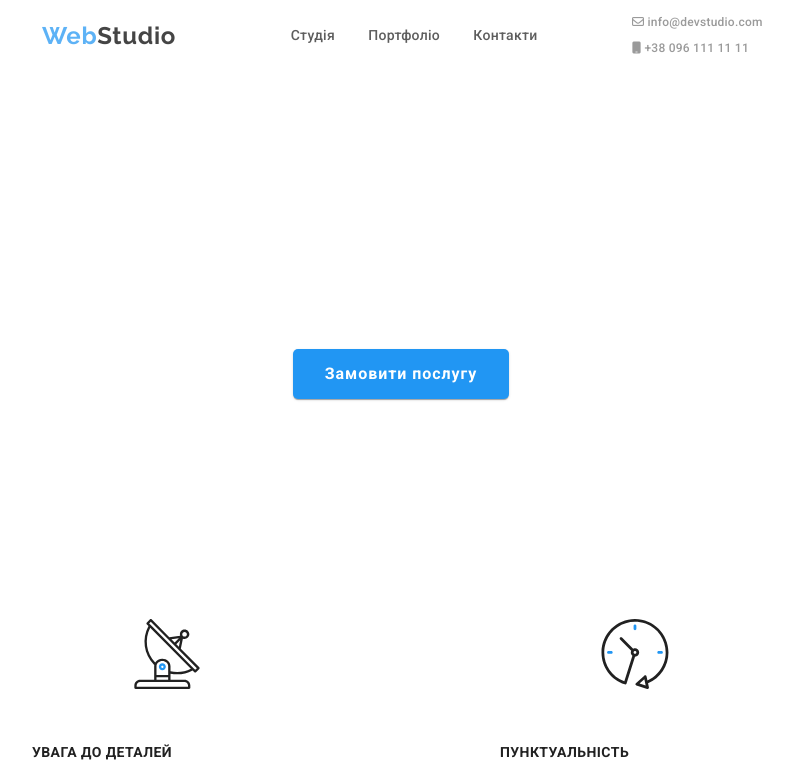
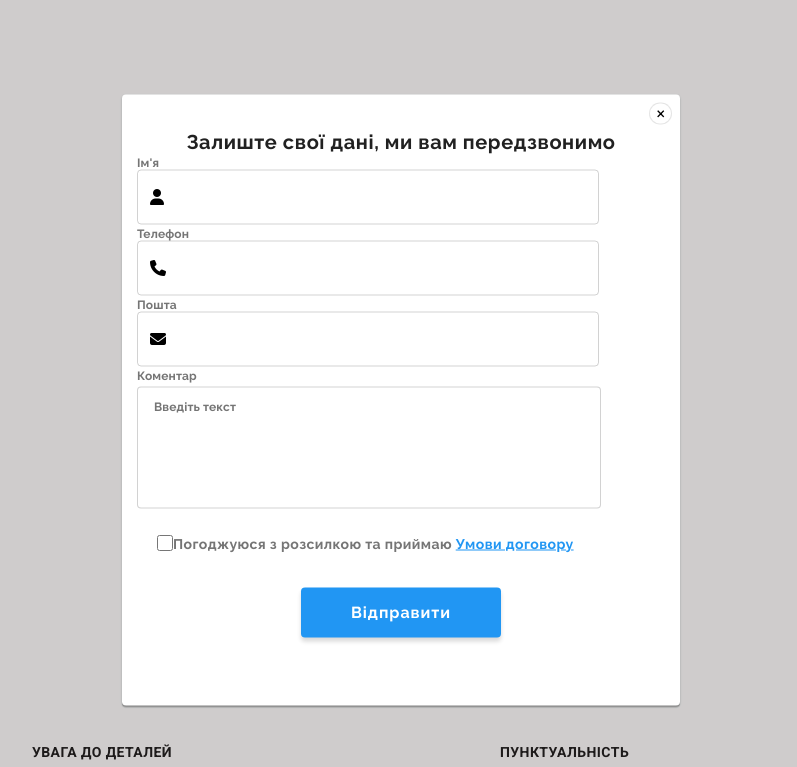
Before and after one commit to Aleksandra-15/webstudio_scss, a website: page index.html in a window 1280 px wide. Both pictures are taken after a click on the button "Замовити послугу". Shown: the top 767 px of the page, without its empty margins (239-1036 px from the left). Drawn offline with nearby package versions, Linux system fonts and the light colour scheme; files whose address does not match are found by name.

Commit message:
scss , html

```diff
--- a/index.html
+++ b/index.html
@@ -25,7 +25,7 @@
     <link rel="stylesheet" href="./css/style.min.css" type="text/css" />
   </head>
   <body>
-    <header class="header">
+    <!--  <header class="header">
       <div class="container">
         <div class="header__block">
           <h2 class="header__logo">
@@ -62,7 +62,7 @@
           <span></span>
         </div>
       </div>
-    </header>
+    </header> -->
     <main>
       <section class="promo">
         <div class="promo__overlay">
@@ -908,14 +908,13 @@
     </footer>
     <div class="overlay">
       <div class="modal">
-        <button class="modal__close__btn">
-          <div class="modal__close">
+        <button class="modal__close">
           <span class="modal__span">&times;</span>
-          </div>
         </button>
         <h3 class="modal__title">Залиште свої дані, ми вам передзвонимо</h3>
         <form clasa="modal__form">
-          <label for="name">Ім'я</label>
+          <div class="modal__box">
+            <label class="modal__label" for="name">Ім'я</label>
             <div class="modal__form-div">
               <i class="fa-solid fa-user"></i>
 
@@ -929,7 +928,7 @@
                 max="10"
               />
             </div>
-          <label for="tel">Телефон</label>
+            <label class="modal__label" for="tel">Телефон</label>
             <div class="modal__form-div">
               <i class="fa-solid fa-phone"></i>
 
@@ -965,6 +964,7 @@
               rows="10"
               placeholder="Введіть текст"
             ></textarea>
+          </div>
           <div class="modal__form-check">
             <input class="modal__check-form" type="checkbox" />
             <p class="modal__form-text">
--- a/js/modal.js
+++ b/js/modal.js
@@ -1,6 +1,6 @@
 window.addEventListener("DOMContentLoaded", () => {
-  const openModalBtn = document.querySelector(".promo_btn");
-  const closeModalBtn = document.querySelector(".modal_close");
+  const openModalBtn = document.querySelector(".promo__btn");
+  const closeModalBtn = document.querySelector(".modal__close");
   const modal = document.querySelector(".overlay");
 
   openModalBtn.addEventListener("click", () => {
--- a/scss/components/_modal.scss
+++ b/scss/components/_modal.scss
@@ -19,22 +19,16 @@
         transform: translate(-50%, -50%);
         padding: 15px;
 
-    .open-modal {
-        width: 150px;
-        height: 25px;
-        border-radius: 14px;
-    }
 
-    .show {
-        display: block;
-    }
-    &__close__btn {
+
+
+    &__close {
         position: absolute;
         top: 8px;
         right: 8px;
         border-radius: 100px;
         cursor: pointer;
-        background-color: $background-color_2;
+        background-color: $background-color_1;
         border: 1px solid rgba(0, 0, 0, 0.1);
         &:hover {
             color: $color_1;
@@ -49,8 +43,9 @@
         font-weight: 700;
         line-height: normal;
         letter-spacing: 0.6px;
+        margin-top: 20px;
     }
-    label {
+    &__label {
         color: $color_3;
         font-family: $font-family_1;
         font-size: 12px;
@@ -69,7 +64,9 @@
         cursor: pointer;
         background-position: 0 50%;
     }
-    textarea {
+    &__textareal{
+        display: block;
+        gap: 28px;
         color: $color_7;
         font-family: $font-family_1;
         font-size: 12px;
@@ -87,7 +84,7 @@
         cursor: pointer;
         margin-top: 4px;
     }
-    &__form {
+     &__form {
         display: flex;
         align-items: flex-start;
         padding: 25px;
@@ -119,7 +116,7 @@
     &__form-check {
         display: flex;
         align-items: center;
-        padding: 20px 0 30px 45px;
+        padding: 20px 20px 30px 20px;
     }
     &__btn-form {
         border-radius: 4px;
@@ -138,6 +135,8 @@
         cursor: pointer;
         border: 0;
         margin: 0 auto;
+        display: block;
+        align-self: center;
     }
    &__form-div {
         width: 448px;
@@ -159,4 +158,10 @@
     }
 
 }
+
+
     }
+    .show{
+        display: block;
+
+      }
--- a/scss/utils/_color.scss
+++ b/scss/utils/_color.scss
@@ -10,3 +10,4 @@ $font-family_1: "Raleway", sans-serif;
 $border-color_1: #2196f3;
 $background-color_1: #ffffff;
 $background-color_2: rgba(15, 3, 3, 0.2);
+$background-color_3:rgba(0, 0, 0, 0.10);
```
Also changed, not shown: css/style.min.css. Lines whose indentation alone changed are shown as unchanged.
